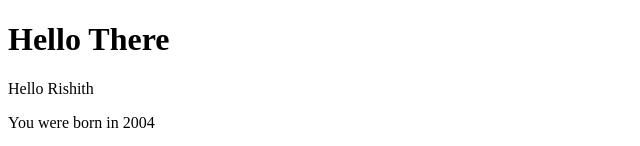
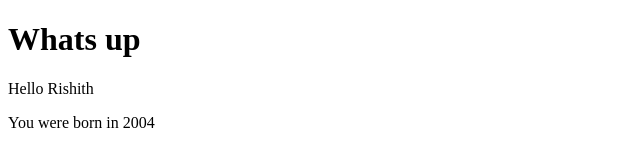
Before and after one commit to ShuttingDownExe/FullStackOpen_Learn, a React (Vite) app: page / in a window 1280 px wide. Shown: the top 146 px of the page, without its empty margins (0-640 px from the left). Built offline with nearby package versions, Linux system fonts and the light colour scheme.

Commit message:
modify main page

```diff
--- a/src/App.jsx
+++ b/src/App.jsx
@@ -63,7 +63,7 @@ const Objects = () => {
 const App = () => {
   return (
     <>
-        <h1>Hello There</h1>
+        <h1>Whats up</h1>
         <Hello name="Rishith" age={21}/>
         <Counter/>
         <Arrays/>
```
